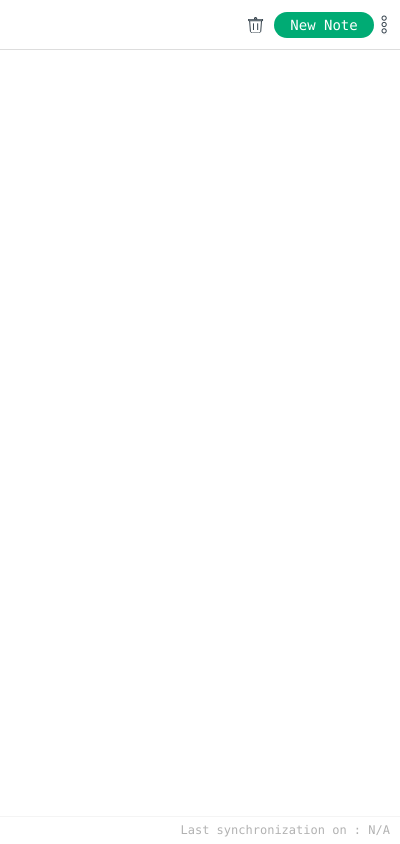
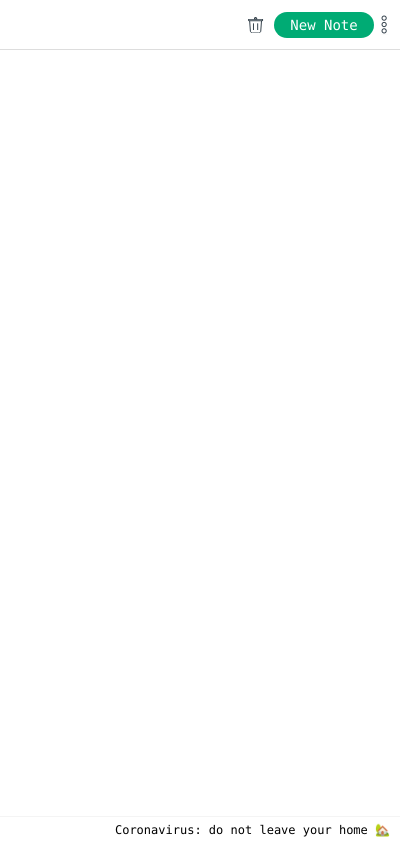
Before and after one commit to phaistonian/Chrome-Notepad, a browser extension: page popup.html in a window 400 px wide. Shown: the top 844 px of the page. Drawn offline with Linux system fonts and the light colour scheme.

Commit message:
Added coronavirus help text

```diff
--- a/popup.html
+++ b/popup.html
@@ -315,12 +315,15 @@
             filter: none;
         }
 
-        .footer-strip .syncInfo {
+        .footer-strip .syncInfo, .staysafe {
             opacity: 0.3;
             display: inline-block;
             vertical-align: 3px;
             position: absolute;
             right: 10px;
+        }
+        .staysafe {
+            opacity: 1 !important;
         }
         /**======================
 		Action Menu Styles
@@ -425,7 +428,8 @@
             <div class="footer-strip">
                 <a class="settings" title="Settings" href="" target="_blank"></a>
                 <a class="feedback_fb_page" title="Give us your feedback on our facebook page" target="_blank" href="https://www.facebook.com/ChromeNotepad/"></a>
-                <div class="syncInfo">Last synchronization on : <span class="sync"></span></div>
+                <!-- <div class="syncInfo">Last synchronization on : <span class="sync"></span></div> -->
+                <div class="syncInfo staysafe">Coronavirus: do not leave your home 🏡</div>
             </div>
         </div>
         <div class="notepad-action-menu">
```
